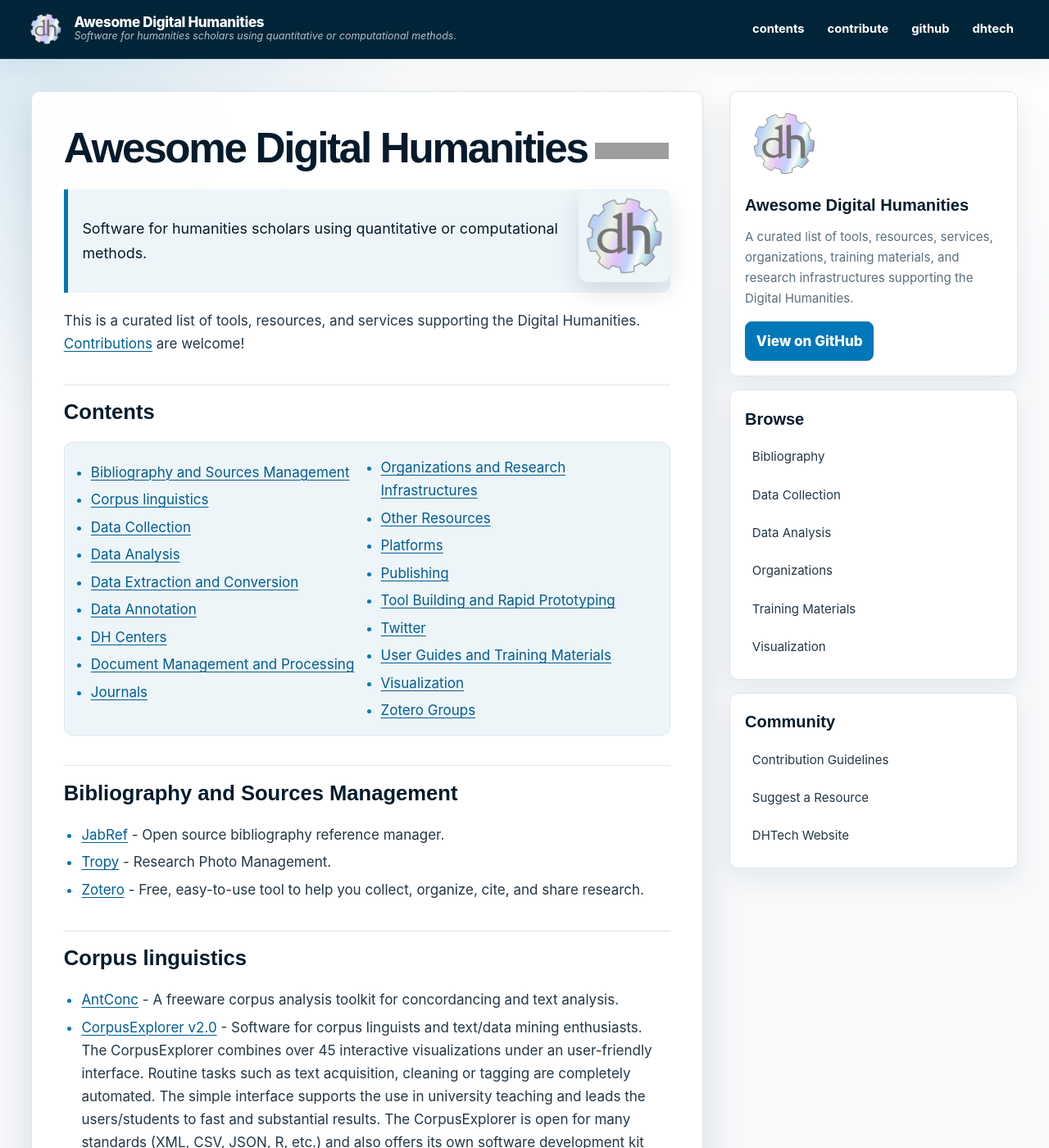
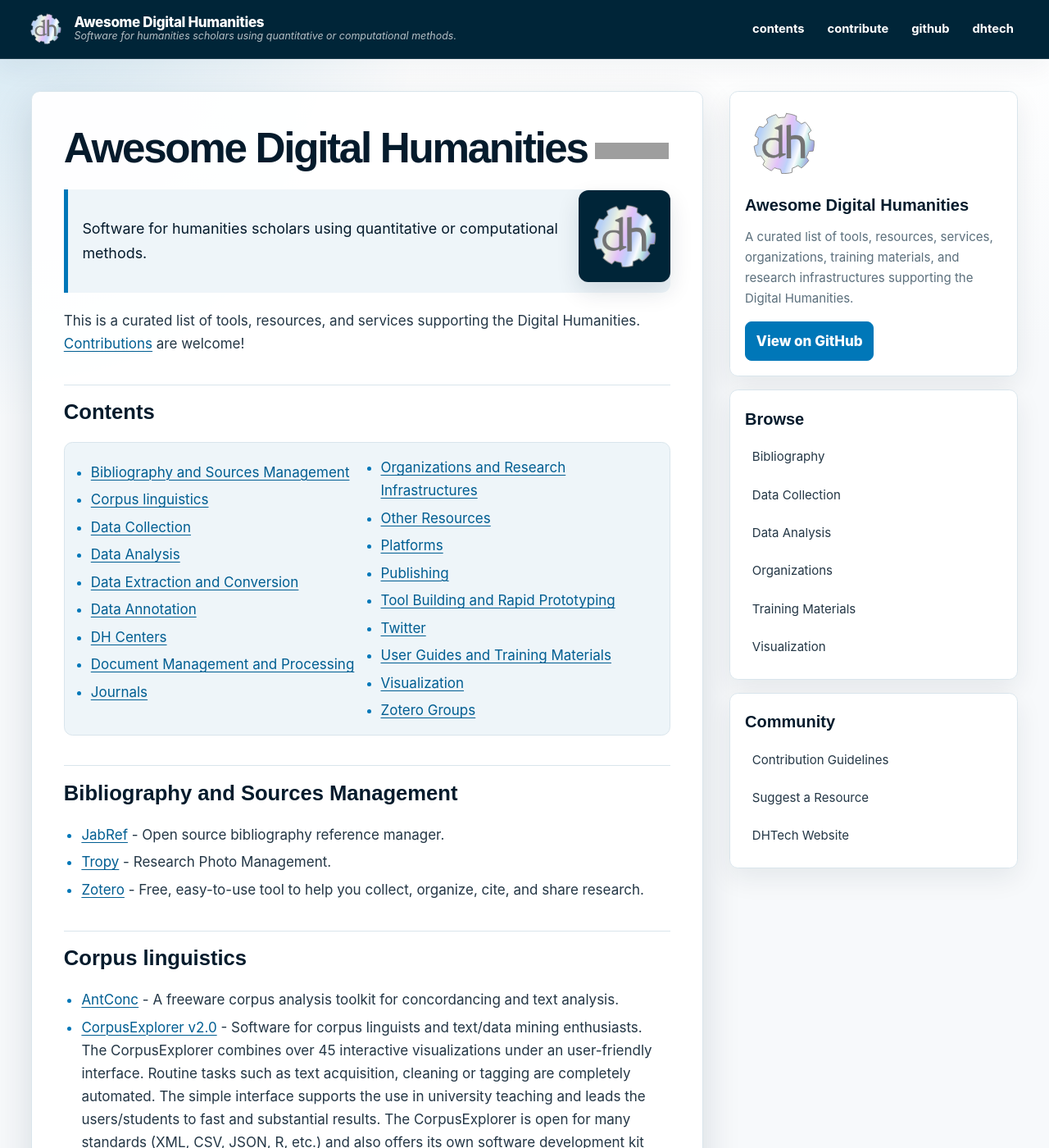
Before and after one commit to dh-tech/awesome-digital-humanities, a Jekyll site: the page built from README.md, in a window 1280 px wide and 1400 px high. Shown: the whole window at 82% size. Built offline with Jekyll 4.4.1, drawn with Linux system fonts in a browser that asks for light colours; some web fonts are replaced; our own code applies the rules of GitHub Pages for plain Markdown files; grey boxes are pictures that could not be loaded.

Commit message:
style: apply brand background and padding to main logo via CSS

```diff
--- a/assets/css/style.scss
+++ b/assets/css/style.scss
@@ -279,6 +279,8 @@ img {
   margin: 0.25rem 0 1rem 1rem;
   border-radius: 0.75rem;
   box-shadow: 0 0.75rem 1.75rem rgba(0, 37, 56, 0.12);
+  background-color: #002538;
+  padding: 0.6rem;
 }
 
 .content-card p:first-of-type img[align="right"] {
```
